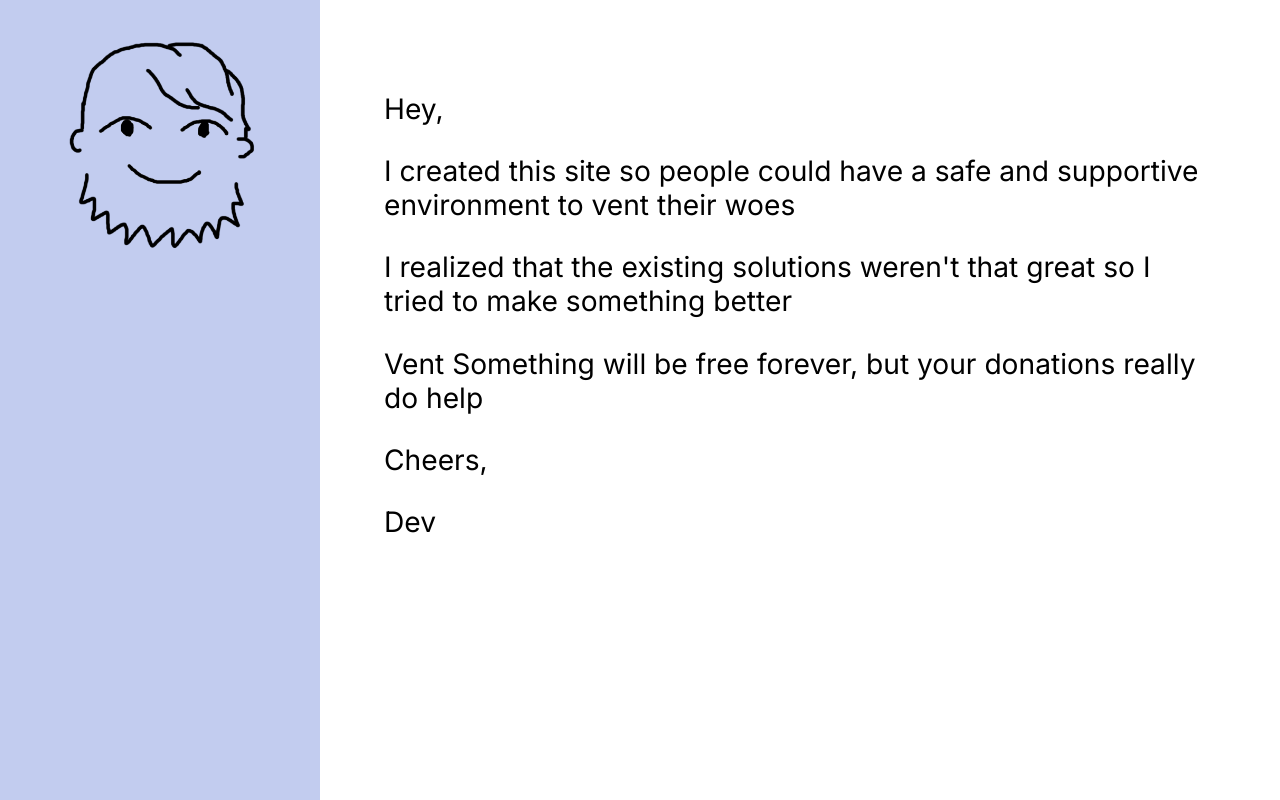
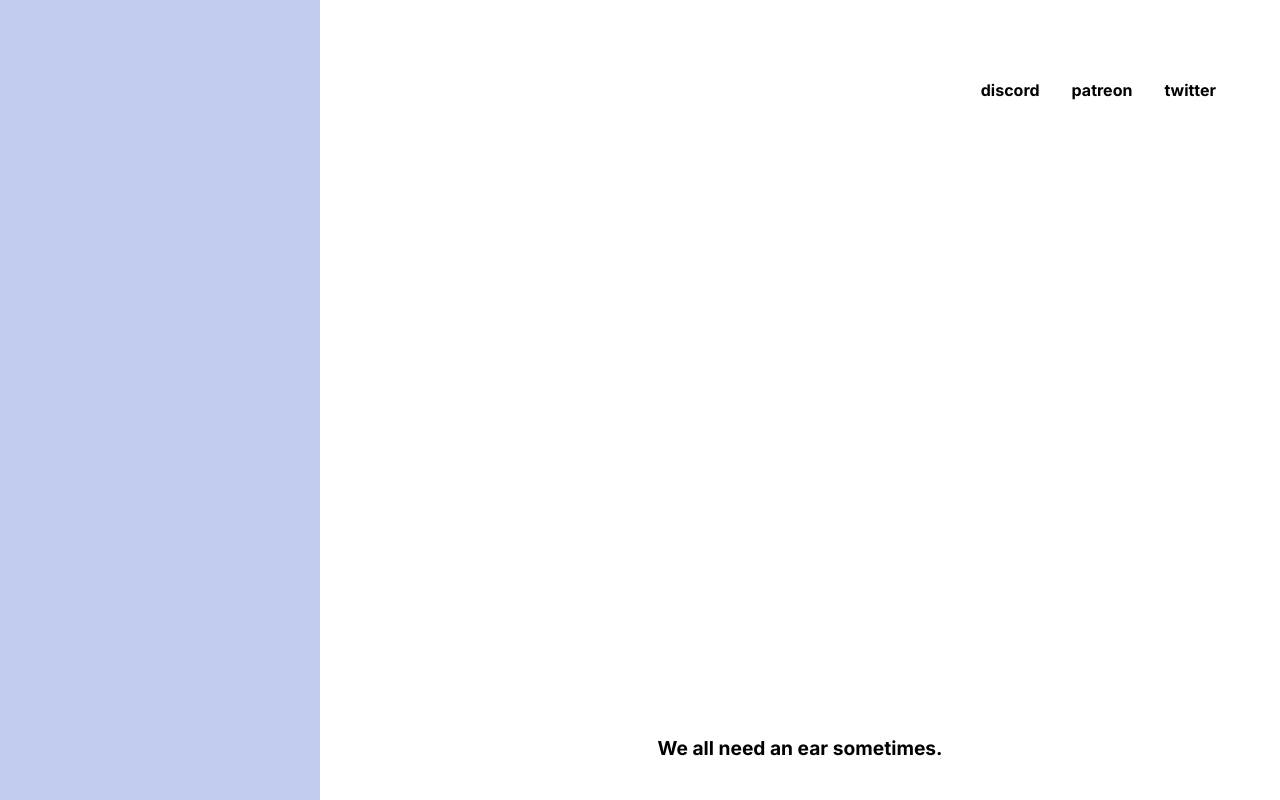
Before and after one commit to jxav22/frontend, a Next.js app: page / in a window 1280 px wide. Built offline with nearby package versions, Linux system fonts and the light colour scheme.

Commit message:
vastly improved the landing page

```diff
--- a/src/components/DevMessagePage/DevMessagePage.tsx
+++ b/src/components/DevMessagePage/DevMessagePage.tsx
@@ -6,7 +6,7 @@
   return (
     <div className={styles.container}>
         <div className={styles.leftPane} />
-        <Image className={styles.profilePicture} src="/profile.png" width={485} height={485} alt="drawing of the author"/>
+        <Image className={styles.profilePicture} src="/profile.png" width={485} height={485} alt="drawing of the developer"/>
         <span>
             <p>Hey,</p>
             <p>I created this site so people could have a safe and supportive environment to vent their woes</p>
@@ -14,6 +14,7 @@
             <p>Vent Something will be free forever, but your donations really do help</p>
             <p>Cheers,</p>
             <p>Dev</p>
+            <button>Nice</button>
         </span>
     </div>
   )
--- a/src/components/LandingPage/LandingPage.module.css
+++ b/src/components/LandingPage/LandingPage.module.css
@@ -4,23 +4,22 @@
     display: grid;
 
     grid-template-columns: 1fr 3fr;
-    grid-template-rows: 1fr min-content min-content;
+    grid-template-rows: 1fr min-content;
 
     --title-size: 8vw;
     --subtitle-size: 1.5vw;
 }
 
 .leftPane {
-    grid-area: 1 / 1 / 4 / 2;
+    grid-area: 1 / 1 / 3 / 2;
     background-color: #C2CCEF;
 }
 
 .leftTitle {
-    grid-area: 2 / 1 / 3 / 1;
     font-size: var(--title-size);
 
     margin: unset;
-    margin: 0 3vw 0 5vw;
+    margin-left: 2vw;
     animation: slideDownFadeIn 1.5s ease both;
 }
 
@@ -34,7 +33,6 @@
         transform: translateY(2vh);
     }
 }
-
 
 .rightTitle {
     font-size: var(--title-size);
@@ -67,6 +65,20 @@
     animation: slideUpFadeIn 1.5s ease 1s both;
 }
 
+.displacedArea:hover{
+    cursor: pointer;
+    animation: slideUp 0.1s ease both;
+}
+
+@keyframes slideUp {
+    0% {
+        transform: translateY(0);
+    }
+    100% {
+        transform: translateY(-5vh);
+    }
+}
+
 @media (max-width: 800px){
     .container {
         display: flex;
@@ -74,8 +86,11 @@
         justify-content: flex-end;
     }
 
+    .displacedArea {
+        order: 2
+    }
+
     .leftTitle {
-        order: 2;
         animation: unset;
         margin: unset;
 
@@ -84,8 +99,8 @@
         font-size: 10vw;
     }
 
+
     .rightTitle {
-        order: 3;
         animation: unset;
         margin: unset;
 
@@ -95,7 +110,6 @@
     }
 
     .subTitle {
-        order: 4;
         font-size: 3vw;
     }
 }
--- a/src/components/LandingPage/LandingPage.tsx
+++ b/src/components/LandingPage/LandingPage.tsx
@@ -6,10 +6,12 @@
   return (
     <div className={styles.container}>
       <div className={styles.leftPane} />
-      <h1 className={styles.leftTitle}>Vent</h1>
       <SocialButtons/>
-      <h1 className={styles.rightTitle}>Something.</h1>
-      <p className={styles.subTitle}>We all need an ear sometimes.</p>
+      <span className={styles.displacedArea}>
+        <h1 className={styles.leftTitle}>Vent</h1>
+        <h1 className={styles.rightTitle}>Something.</h1>
+        <p className={styles.subTitle}>We all need an ear sometimes.</p>
+      </span>
     </div>
   );
 }
--- /dev/null
+++ b/src/components/LegalPage/LegalPage.module.css
@@ -0,0 +1,43 @@
+.container {
+    height: 100%;
+
+    display: grid;
+    grid-template-columns: 1fr 3fr;
+    grid-template-rows: 1fr;
+}
+
+.leftPane {
+    grid-area: 1 / 1 / 2 / 1;
+    background-color: #C2CCEF;
+}
+
+.container > span {
+    margin: 5vw
+}
+
+.container > span > p {
+    font-size: 2vw;
+}
+
+.container > span > p:first-of-type{
+    font-weight: bold;
+}
+
+@media (max-width: 800px){
+    .container {
+        display: flex;
+        flex-direction: column;
+        justify-content: center;
+    }
+
+    .profilePicture {
+        margin: unset;
+        margin-bottom: -5vh;
+        width: 30vw;
+        align-self: center;
+    }
+
+    .container > span > p {
+        font-size: 3.5vw;
+    }
+}
--- /dev/null
+++ b/src/components/LegalPage/LegalPage.tsx
@@ -0,0 +1,36 @@
+import React from "react";
+import styles from "./LegalPage.module.css";
+
+function LegalPage() {
+  return (
+    <div className={styles.container}>
+      <div className={styles.leftPane} />
+      <span>
+        <p>
+          By clicking “I agree, proceed to chat” you agree to the following:
+        </p>
+        <p>I am not homicidal or suicidal</p>
+        <p>
+          I understand that no action can be taken towards any claims made
+          during a chat as all users are anonymous
+        </p>
+        <p>
+          I am at least 13 years older and have a parents permission to use this
+          site
+        </p>
+        <p>
+          I understand that the chat is intended for casual venting and not for
+          mental illness diagnosing or psychological therapy
+        </p>
+        <p>
+          I understand that as a listener I am not to perform the role of a real
+          therapist and will refer any user to seek appropriate help from a
+          professional therapist if the case permits it
+        </p>
+        <button>I agree, proceed to chat</button>
+      </span>
+    </div>
+  );
+}
+
+export default LegalPage;
--- a/src/pages/index.tsx
+++ b/src/pages/index.tsx
@@ -4,6 +4,7 @@
 import styles from '@/styles/Main.module.css'
 import LandingPage from '@/components/LandingPage/LandingPage'
 import DevMessagePage from '@/components/DevMessagePage/DevMessagePage'
+import LegalPage from '@/components/LegalPage/LegalPage'
 
 const inter = Inter({ subsets: ['latin'] })
 
@@ -17,8 +18,9 @@
         <link rel="icon" href="/favicon.ico" />
       </Head>
       <main className={`${styles.main} ${inter.className}`}>
-        {/* <LandingPage/> */}
-        <DevMessagePage/>
+        <LandingPage/>
+        {/* <DevMessagePage/> */}
+        {/* <LegalPage/> */}
         {/* <div className={styles.description}>
           <p>
             Get started by editing&nbsp;
```
